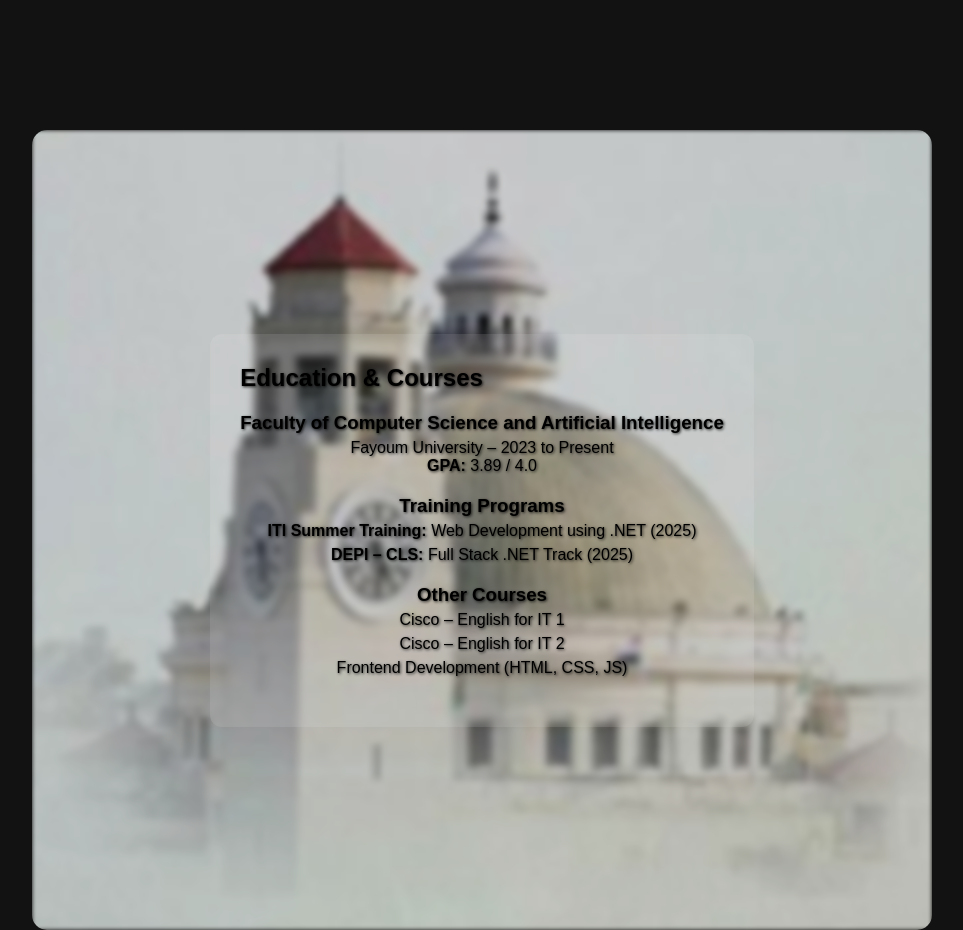
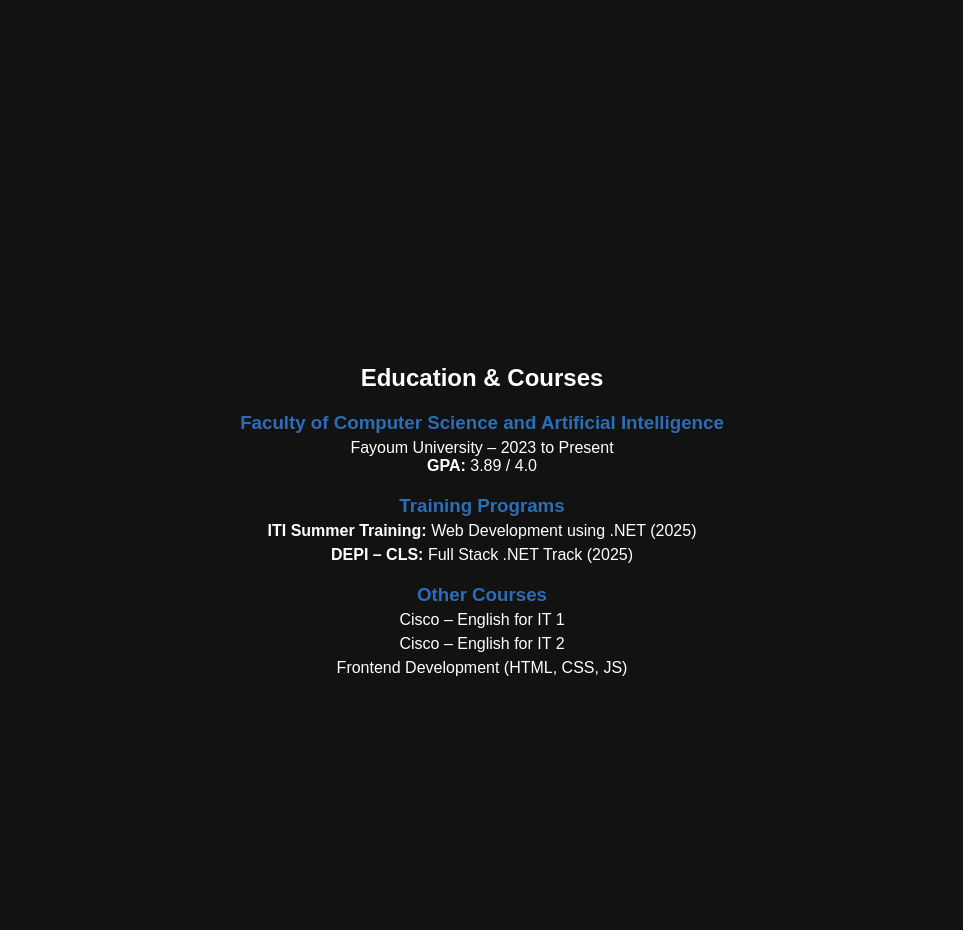
Before and after one commit to salma-salah-allawa/Salma-Portfolio, a plain HTML site: page index.html in a window 1280 px wide. Shown: the part 720-1650 px from the top of the page, without its empty margins (158-1121 px from the left). Drawn offline with Linux system fonts and the light colour scheme.

Commit message:
Update style.css

```diff
--- a/style.css
+++ b/style.css
@@ -319,7 +319,7 @@ li {
   margin-bottom: 6px; /* مسافة بسيطة بين العناصر */
 }
 
-h3 .track {
+h2 .track {
   display: block;      /* يخليها تنزل تحت الاسم */
   font-size: 0.95rem;  /* أصغر من الاسم */
   font-weight: normal; /* مش بولد */
@@ -393,46 +393,62 @@ body.dark-mode .contact-msg {
   color: #2c6db8;
 }
 
-/* Overlay عشان ندي شوية غمقان/شفافية للصورة */
 #education {
+  color: #fff;
+  padding: 50px 20px;
+  border-radius: 15px;
+  max-width: 800px;
+  margin: 50px auto;
   position: relative;
-  padding: 50px 0;
-  max-width: 900px; /* عرض السيكشن */
-  margin: 50px auto; /* يخليه في النص */
-  border-radius: 15px; /* فريم منحني */
-  overflow: hidden; /* عشان الصورة ما تخرجش برا */
-  background: #000; /* خلفية أساسية أسود للسيكشن */
 }
 
-/* الصورة جوه السيكشن */
-#education::before {
-  content: "";
-  position: absolute;
-  top: 0;
-  left: 0;
-  width: 100%;
-  height: 100%;
-  background: url("images/EduFrame.png") center/cover no-repeat;
-  filter: blur(2px) brightness(0.8); /* بلور + غمقان */
-  z-index: 0;
+
+/* Timeline container */
+.timeline {
+  position: relative;
+  margin: 0 auto;
+  padding-left: 10px;
+  border-left: 3px solid #2c6db8;
 }
 
-/* الكونتينت فوق الصورة */
-#education .edu-container {
+/* Timeline item */
+.timeline-item {
+  margin-bottom: 30px;
   position: relative;
-  z-index: 1;
-  padding: 30px;
-  border-radius: 12px;
-  background: rgba(255,255,255,0.1);
-  backdrop-filter: blur(2px);
-  text-align: left;
 }
 
-/* النصوص */
-#education h1,
-#education h3,
-#education p,
-#education li {
-  color: #000;
-  text-shadow: 1px 1px 3px rgba(0,0,0,0.8);
+/* Dot */
+.timeline-dot {
+  width: 18px;
+  height: 18px;
+  background: #2c6db8;
+  border-radius: 50%;
+  position: absolute;
+  left: -13px;
+  top: .5px;
+  border: 2px solid #fff;
 }
+
+/* Content */
+.timeline-content {
+  background: rgba(255,255,255,0.08);
+  padding: 15px 20px;
+  border-radius: 10px;
+  backdrop-filter: blur(4px);
+  transition: transform 0.3s ease, box-shadow 0.3s ease;
+}
+
+.timeline-content:hover {
+  transform: translateY(-10px);
+  box-shadow: 0px 5px 15px rgba(0,0,0,0.4);
+}
+
+.timeline-content h3 {
+  margin-top: 10;
+  color: #2c6db8;
+}
+
+.timeline-content ul {
+  margin: 10px 0 0;
+  padding-left: 20px;
+}
```
